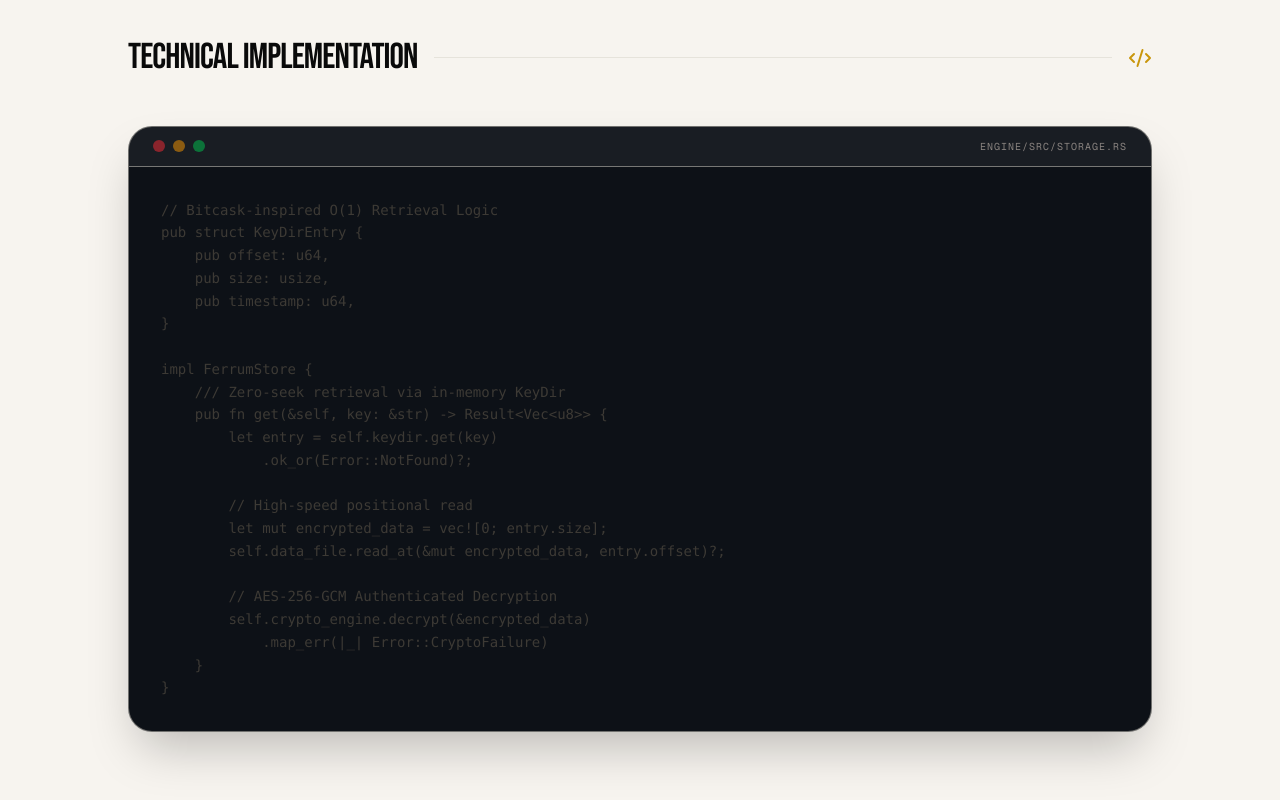
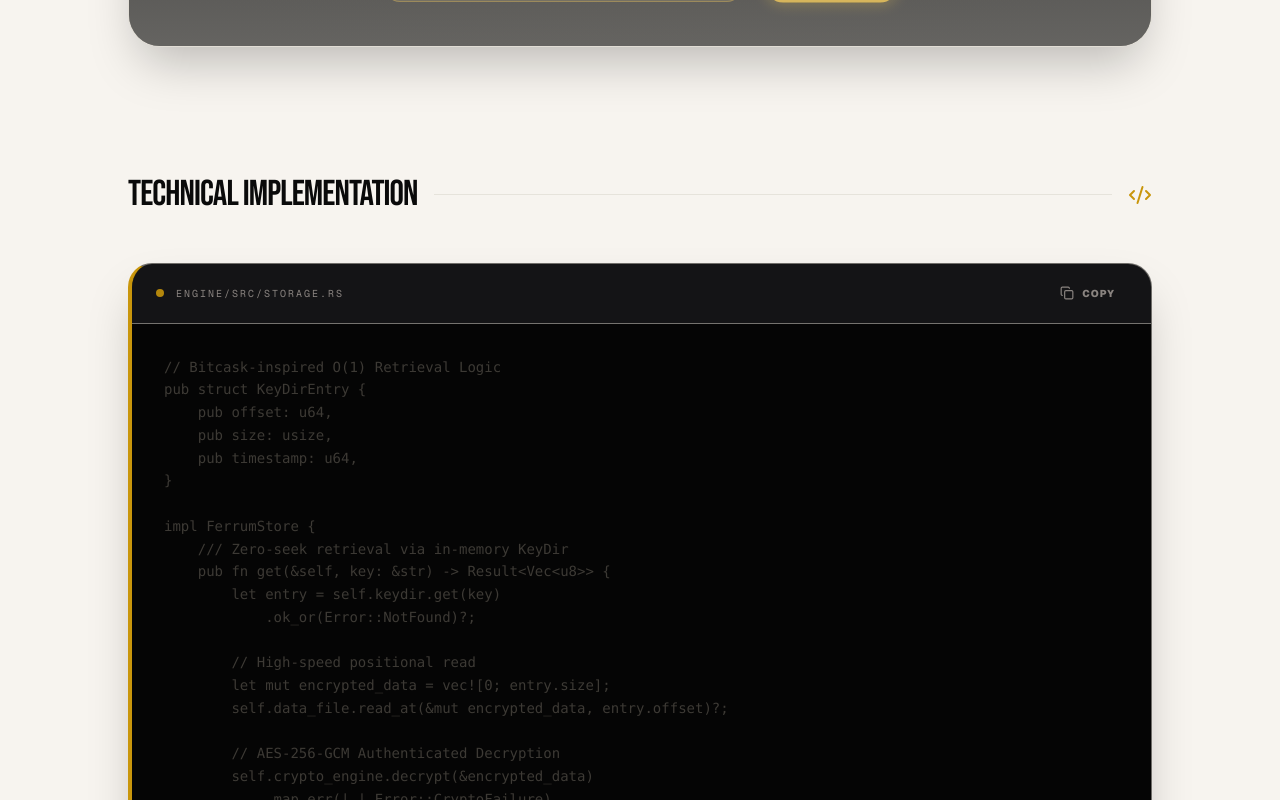
Before and after one commit to MuhammadUsmanGM/Portfolio, a Next.js app: page /projects/ferrumdb in a window 1280 px wide. Shown: the part 1500-2300 px from the top of the page. Built offline with nearby package versions, Linux system fonts and the light colour scheme.

Commit message:
feat(ui): added reusable CodeBlock component with copy functionality and toast notifications

```diff
--- /dev/null
+++ b/app/components/CodeBlock.tsx
@@ -0,0 +1,41 @@
+"use client";
+
+import React, { useState } from "react";
+import { Copy, Check } from "lucide-react";
+import { toast } from "sonner";
+
+export default function CodeBlock({ code, filename }: { code: string; filename: string }) {
+  const [copied, setCopied] = useState(false);
+
+  const handleCopy = () => {
+    navigator.clipboard.writeText(code);
+    setCopied(true);
+    toast.success("Code copied to clipboard!");
+    setTimeout(() => setCopied(false), 2000);
+  };
+
+  return (
+    <div className="bg-[#08080a] rounded-3xl border border-border/50 overflow-hidden shadow-2xl border-l-4 border-l-accent">
+      <div className="flex items-center justify-between px-6 py-4 bg-white/5 border-b border-border/50">
+        <div className="flex items-center gap-3">
+          <div className="w-2 h-2 rounded-full bg-accent animate-pulse" />
+          <span className="text-[10px] font-mono text-muted uppercase tracking-[0.2em]">{filename}</span>
+        </div>
+        <button
+          onClick={handleCopy}
+          className="flex items-center gap-2 text-[10px] uppercase tracking-widest font-black text-muted hover:text-text hover:bg-white/5 px-3 py-1.5 rounded-lg transition-all"
+        >
+          {copied ? <Check size={14} className="text-green-500" /> : <Copy size={14} />}
+          {copied ? <span className="text-green-500">COPIED</span> : "COPY"}
+        </button>
+      </div>
+      <div className="p-8 overflow-x-auto bg-[#050505]">
+        <pre className="text-sm font-mono leading-relaxed selection:bg-accent/30">
+          <code className="text-text-sub">
+            {code}
+          </code>
+        </pre>
+      </div>
+    </div>
+  );
+}
--- a/app/components/Projects.tsx
+++ b/app/components/Projects.tsx
@@ -281,7 +281,7 @@ crypto.decrypt(buf)`
                       alt={project.title}
                       fill
                       unoptimized
-                      className="object-contain p-8"
+                      className="object-cover"
                     />
                   </div>
                 ) : (
--- a/app/projects/autonoma/page.tsx
+++ b/app/projects/autonoma/page.tsx
@@ -23,6 +23,7 @@ import {
 } from "lucide-react";
 import Link from "next/link";
 import Image from "next/image";
+import CodeBlock from "../../components/CodeBlock";
 
 const AutonomaCaseStudy = () => {
   const architecturalLayers = [
@@ -142,7 +143,7 @@ const AutonomaCaseStudy = () => {
             <Workflow size={24} className="text-accent" />
           </div>
 
-          <div className="relative aspect-[16/10] md:aspect-[21/9] rounded-[2rem] overflow-hidden border border-border/50 bg-bg-2 shadow-2xl group mb-20">
+          <div className="relative aspect-video rounded-[2rem] overflow-hidden border border-border/50 bg-bg-2 shadow-2xl group mb-20">
              <Image
                 src="/projects/autonoma-arch.svg"
                 alt="Autonoma Cognitive Architecture"
@@ -193,21 +194,9 @@ const AutonomaCaseStudy = () => {
             <Cpu size={24} className="text-accent" />
           </div>
 
-          <div className="bg-[#08080a] rounded-3xl border border-border/50 overflow-hidden shadow-2xl border-l-4 border-l-accent">
-            <div className="flex items-center justify-between px-6 py-4 bg-white/5 border-b border-border/50">
-              <div className="flex items-center gap-3">
-                <div className="w-2 h-2 rounded-full bg-accent animate-pulse" />
-                <span className="text-[10px] font-mono text-muted uppercase tracking-[0.2em]">autonoma/core/agent.py</span>
-              </div>
-              <div className="flex gap-2">
-                 <div className="w-2 h-2 rounded-full bg-white/10" />
-                 <div className="w-2 h-2 rounded-full bg-white/10" />
-              </div>
-            </div>
-            <div className="p-8 overflow-x-auto bg-[#050505]">
-              <pre className="text-sm font-mono leading-relaxed selection:bg-accent/30">
-                <code className="text-text-sub">
-{`# Multi-Agent Orchestration & Planning Loop
+          <CodeBlock
+            filename="autonoma/core/agent.py"
+            code={`# Multi-Agent Orchestration & Planning Loop
 class CognitiveEngine:
     async def execute_mission(self, objective: str):
         # 1. Plan: Decompose high-level goal into atomic tasks
@@ -223,10 +212,7 @@ class CognitiveEngine:
 
             # 4. Telemetry: Stream status to React HUD
             await self.telemetry.emit(task.status)`}
-                </code>
-              </pre>
-            </div>
-          </div>
+          />
         </section>
 
         {/* Technical Decisions & Lessons */}
--- a/app/projects/codelens/page.tsx
+++ b/app/projects/codelens/page.tsx
@@ -20,6 +20,7 @@ import {
 } from "lucide-react";
 import Link from "next/link";
 import Image from "next/image";
+import CodeBlock from "../../components/CodeBlock";
 
 const InstallCommand = () => {
   const [copied, setCopied] = React.useState(false);
@@ -185,7 +186,7 @@ const CodeLensCaseStudy = () => {
             <Workflow size={24} className="text-accent" />
           </div>
 
-          <div className="relative aspect-[16/10] md:aspect-[21/9] rounded-[2rem] overflow-hidden border border-border/50 bg-bg-2 shadow-2xl group mb-20">
+          <div className="relative aspect-video rounded-[2rem] overflow-hidden border border-border/50 bg-bg-2 shadow-2xl group mb-20">
              <Image
                 src="/projects/codelens-arch.svg"
                 alt="CodeLens Neural Pipeline"
@@ -236,19 +237,9 @@ const CodeLensCaseStudy = () => {
             <Cpu size={24} className="text-accent" />
           </div>
 
-          <div className="bg-[#0D1117] rounded-3xl border border-border/50 overflow-hidden shadow-2xl">
-            <div className="flex items-center justify-between px-6 py-3 bg-white/5 border-b border-border/50">
-              <div className="flex items-center gap-2">
-                <div className="w-3 h-3 rounded-full bg-red-500/50" />
-                <div className="w-3 h-3 rounded-full bg-amber-500/50" />
-                <div className="w-3 h-3 rounded-full bg-green-500/50" />
-              </div>
-              <span className="text-[10px] font-mono text-muted uppercase tracking-widest">codelens/src/neural-engine.ts</span>
-            </div>
-            <div className="p-8 overflow-x-auto">
-              <pre className="text-sm font-mono leading-relaxed selection:bg-accent/30">
-                <code className="text-text-sub">
-{`// AST-Aware Semantic Chunking Engine
+          <CodeBlock
+            filename="codelens/src/neural-engine.ts"
+            code={`// AST-Aware Semantic Chunking Engine
 export async function ingest(repoPath: string) {
   const files = await fastGlob(\`\${repoPath}/**/*\`);
 
@@ -268,10 +259,7 @@ export async function ingest(repoPath: string) {
     });
   }
 }`}
-                </code>
-              </pre>
-            </div>
-          </div>
+          />
         </section>
 
         {/* Technical Decisions & Lessons */}
--- a/app/projects/ferrumdb/page.tsx
+++ b/app/projects/ferrumdb/page.tsx
@@ -17,6 +17,7 @@ import {
 } from "lucide-react";
 import Link from "next/link";
 import Image from "next/image";
+import CodeBlock from "../../components/CodeBlock";
 
 const FerrumCaseStudy = () => {
   const sections = [
@@ -129,7 +130,7 @@ const FerrumCaseStudy = () => {
             <div className="w-1.5 h-1.5 rounded-full bg-accent animate-pulse" />
           </div>
 
-          <div className="relative aspect-[16/10] md:aspect-[21/9] rounded-[2rem] overflow-hidden border border-border/50 bg-bg-2 shadow-2xl group">
+          <div className="relative aspect-video rounded-[2rem] overflow-hidden border border-border/50 bg-bg-2 shadow-2xl group mb-12">
              <Image
                 src="/projects/ferrumdb-arch.svg"
                 alt="FerrumDB Architecture Diagram"
@@ -149,19 +150,9 @@ const FerrumCaseStudy = () => {
             <Code2 size={24} className="text-accent" />
           </div>
 
-          <div className="bg-[#0D1117] rounded-3xl border border-border/50 overflow-hidden shadow-2xl">
-            <div className="flex items-center justify-between px-6 py-3 bg-white/5 border-b border-border/50">
-              <div className="flex items-center gap-2">
-                <div className="w-3 h-3 rounded-full bg-red-500/50" />
-                <div className="w-3 h-3 rounded-full bg-amber-500/50" />
-                <div className="w-3 h-3 rounded-full bg-green-500/50" />
-              </div>
-              <span className="text-[10px] font-mono text-muted uppercase tracking-widest">engine/src/storage.rs</span>
-            </div>
-            <div className="p-8 overflow-x-auto">
-              <pre className="text-sm font-mono leading-relaxed selection:bg-accent/30">
-                <code className="text-text-sub">
-{`// Bitcask-inspired O(1) Retrieval Logic
+          <CodeBlock
+            filename="engine/src/storage.rs"
+            code={`// Bitcask-inspired O(1) Retrieval Logic
 pub struct KeyDirEntry {
     pub offset: u64,
     pub size: usize,
@@ -183,10 +174,7 @@ impl FerrumStore {
             .map_err(|_| Error::CryptoFailure)
     }
 }`}
-                </code>
-              </pre>
-            </div>
-          </div>
+          />
         </section>
 
         {/* Deep Dive Sections */}
--- a/app/projects/promptly/page.tsx
+++ b/app/projects/promptly/page.tsx
@@ -17,6 +17,7 @@ import {
 } from "lucide-react";
 import Link from "next/link";
 import Image from "next/image";
+import CodeBlock from "../../components/CodeBlock";
 
 const PromptlyCaseStudy = () => {
   const architecturalLayers = [
@@ -136,7 +137,7 @@ const PromptlyCaseStudy = () => {
             <Workflow size={24} className="text-accent" />
           </div>
 
-          <div className="relative aspect-[16/10] md:aspect-[21/9] rounded-[2rem] overflow-hidden border border-border/50 bg-bg-2 shadow-2xl group mb-20">
+          <div className="relative aspect-video rounded-[2rem] overflow-hidden border border-border/50 bg-bg-2 shadow-2xl group mb-20">
              <Image
                 src="/projects/promptly-arch.svg"
                 alt="Promptly MCP Architecture"
@@ -187,19 +188,9 @@ const PromptlyCaseStudy = () => {
             <Cpu size={24} className="text-accent" />
           </div>
 
-          <div className="bg-[#0D1117] rounded-3xl border border-border/50 overflow-hidden shadow-2xl">
-            <div className="flex items-center justify-between px-6 py-3 bg-white/5 border-b border-border/50">
-              <div className="flex items-center gap-2">
-                <div className="w-3 h-3 rounded-full bg-red-500/50" />
-                <div className="w-3 h-3 rounded-full bg-amber-500/50" />
-                <div className="w-3 h-3 rounded-full bg-green-500/50" />
-              </div>
-              <span className="text-[10px] font-mono text-muted uppercase tracking-widest">promptly/src/mcp-server.ts</span>
-            </div>
-            <div className="p-8 overflow-x-auto">
-              <pre className="text-sm font-mono leading-relaxed selection:bg-accent/30">
-                <code className="text-text-sub">
-{`// MCP Resource Provider: Recursive Codebase Inlay
+          <CodeBlock
+            filename="promptly/src/mcp-server.ts"
+            code={`// MCP Resource Provider: Recursive Codebase Inlay
 server.resource(
   "codebase://structure",
   "The current architectural map of the project",
@@ -217,10 +208,7 @@ server.resource(
     };
   }
 );`}
-                </code>
-              </pre>
-            </div>
-          </div>
+          />
         </section>
 
         {/* Technical Decisions & Lessons */}
```
